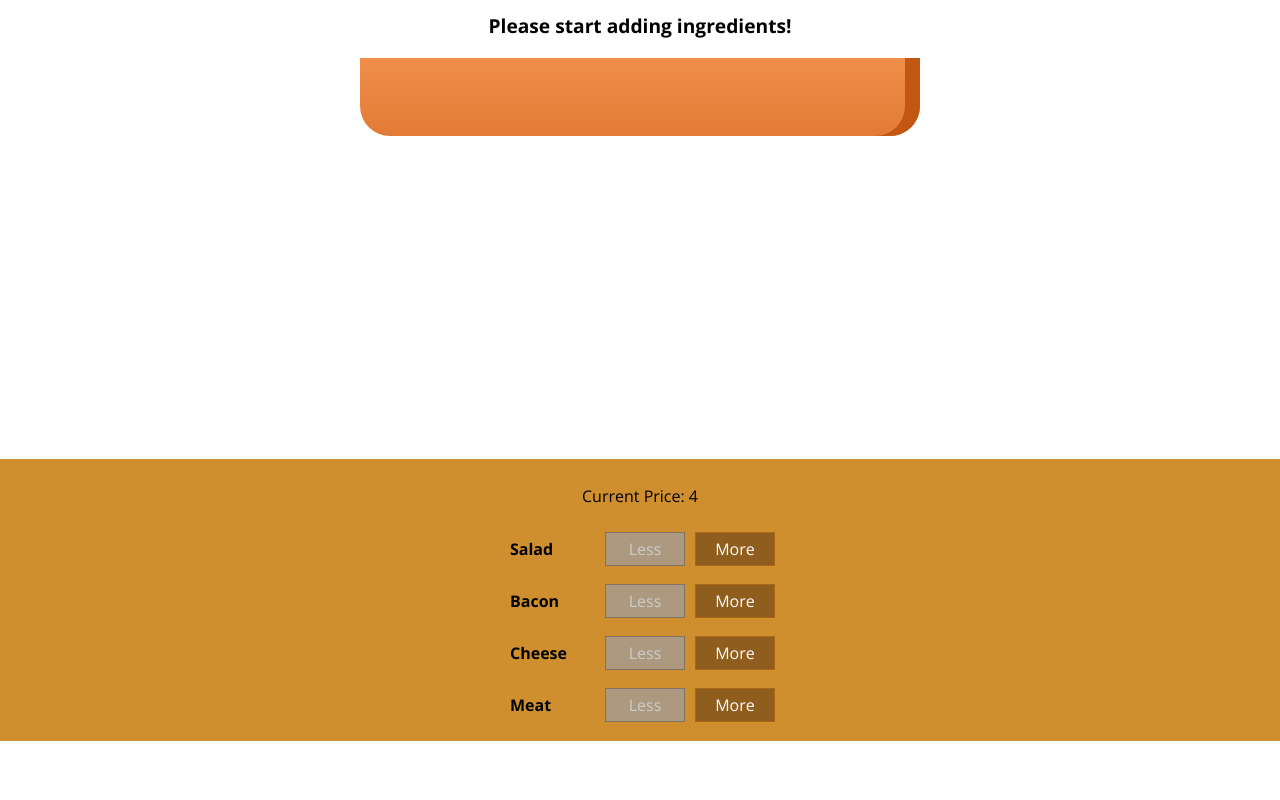
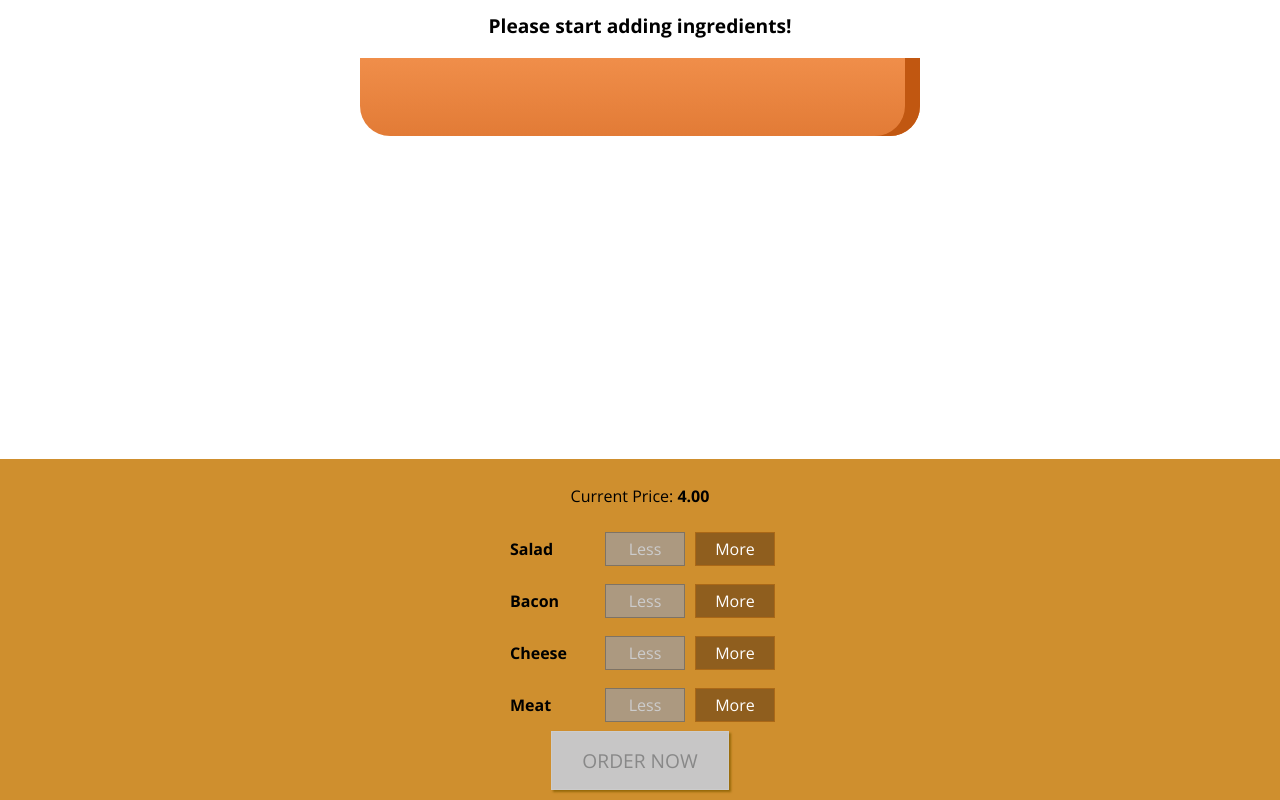
Before and after one commit to tonytrinh3/burger, a React app: page / in a window 1280 px wide. Shown: the part 179-979 px from the top of the page. Before the commit the page ends 920 px from the top, so only its background shows below. Built offline with nearby package versions, Linux system fonts and the light colour scheme.

Commit message:
9-15 order button
9-15 order button

```diff
--- a/src/components/Burger/BuildControls/BuildControls.css
+++ b/src/components/Burger/BuildControls/BuildControls.css
@@ -9,3 +9,44 @@
     padding: 10px 0;
 
 }
+
+.OrderButton {
+    background-color: #DAD735;
+    outline: none;
+    cursor: pointer;
+    border: 1px solid #966909;
+    color: #966909;
+    font-family: inherit;
+    font-size: 1.2em;
+    padding: 15px 30px;
+    box-shadow: 2px 2px 2px #966909;
+}
+
+.OrderButton:hover, .OrderButton:active {
+    background-color: #A0DB41;
+    border: 1px solid #966909;
+    color: #966909;
+}
+
+.OrderButton:disabled {
+    background-color: #C7C6C6;
+    cursor: not-allowed;
+    border: 1px solid #ccc;
+    color: #888888;
+}
+
+.OrderButton:not(:disabled) {
+    animation: enable 0.3s linear;
+}
+
+@keyframes enable {
+    0% {
+        transform: scale(1);
+    }
+    60% {
+        transform: scale(1.1);
+    }
+    100% {
+        transform: scale(1);
+    }
+}
--- a/src/components/Burger/BuildControls/BuildControls.js
+++ b/src/components/Burger/BuildControls/BuildControls.js
@@ -16,7 +16,7 @@
 //function component
 const buildControls = (props) => (
     <div className = {classes.BuildControls}>
-    <p>Current Price: {props.price}</p>
+    <p>Current Price: <strong>{props.price.toFixed(2)}</strong></p>
         {controls.map(ctrl => (
             <BuildControl
             key = {ctrl.label}
@@ -28,6 +28,10 @@
 
 
         ))}
+        <button
+        className = {classes.OrderButton}
+        disabled = {!props.purchaseable}>ORDER NOW</button>
+
     </div>
 
 );
--- a/src/containers/BurgerBuilder/BurgerBuilder.js
+++ b/src/containers/BurgerBuilder/BurgerBuilder.js
@@ -26,7 +26,21 @@
             cheese: 0,
             meat: 0
         },
-        totalPrice: 4
+        totalPrice: 4,
+        purchaseable: false
+    }
+
+    //using the incredients from the addingredienthandler/remove
+    updatePurchaseState (ingredients) {
+
+        const sum = Object.keys(ingredients)
+        .map(igKey => {
+            return ingredients[igKey]
+        })
+        .reduce((sum,el) => {
+            return sum + el;
+        },0);
+        this.setState({purchaseable: sum > 0});
     }
     //methods
     // state should be updated in an immutable way, basically don't touch the original state
@@ -41,9 +55,7 @@
         const oldPrice = this.state.totalPrice;
         const newPrice = oldPrice + priceAddition;
         this.setState({totalPrice: newPrice, ingredients: updatedIngredients});
-
-
-
+        this.updatePurchaseState(updatedIngredients);
     }
     removeIngredientHandler = (type) => {
         const oldCount = this.state.ingredients[type];
@@ -59,6 +71,7 @@
         const oldPrice = this.state.totalPrice;
         const newPrice = oldPrice - priceDeduction;
         this.setState({totalPrice: newPrice, ingredients: updatedIngredients});
+        this.updatePurchaseState(updatedIngredients);
 
     }
 
@@ -79,6 +92,7 @@
                     ingredientAdded = {this.addIngredientHandler}
                     ingredientRemoved = {this.removeIngredientHandler}
                     disabled = {disabledInfo}
+                    purchaseable = {this.state.purchaseable}
                     price = {this.state.totalPrice}
                     />
             </Aux>
```
